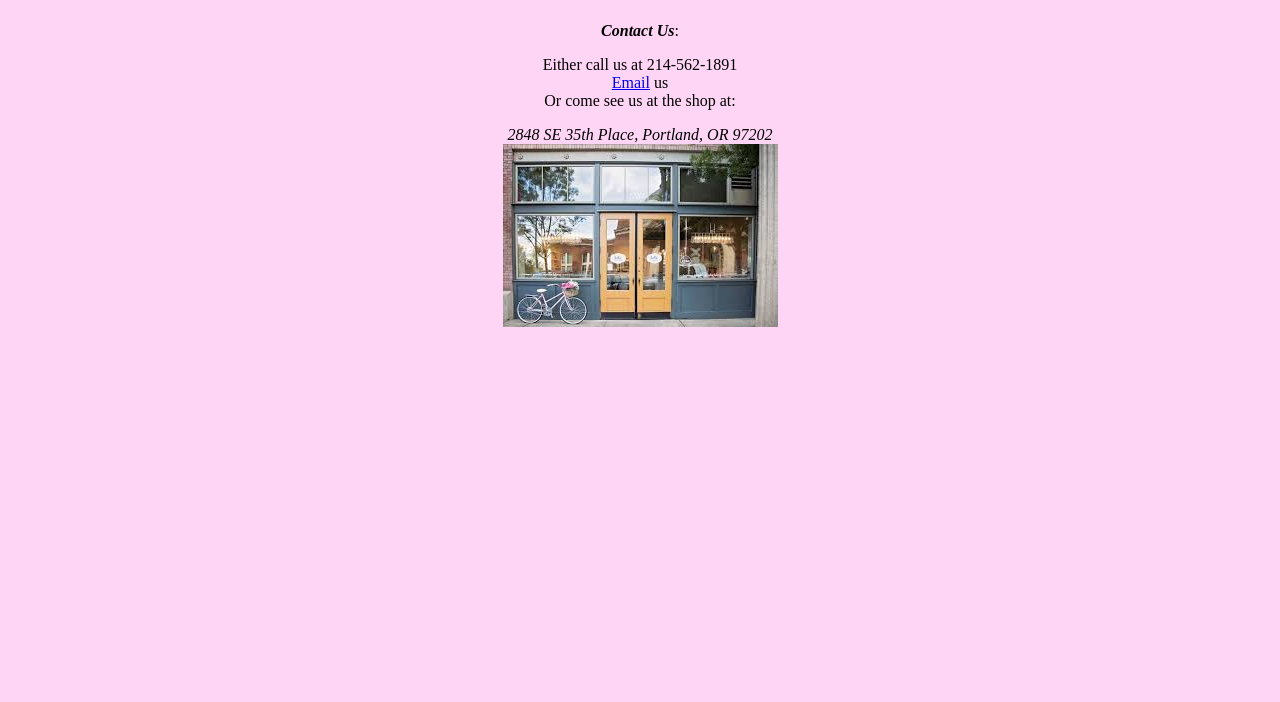
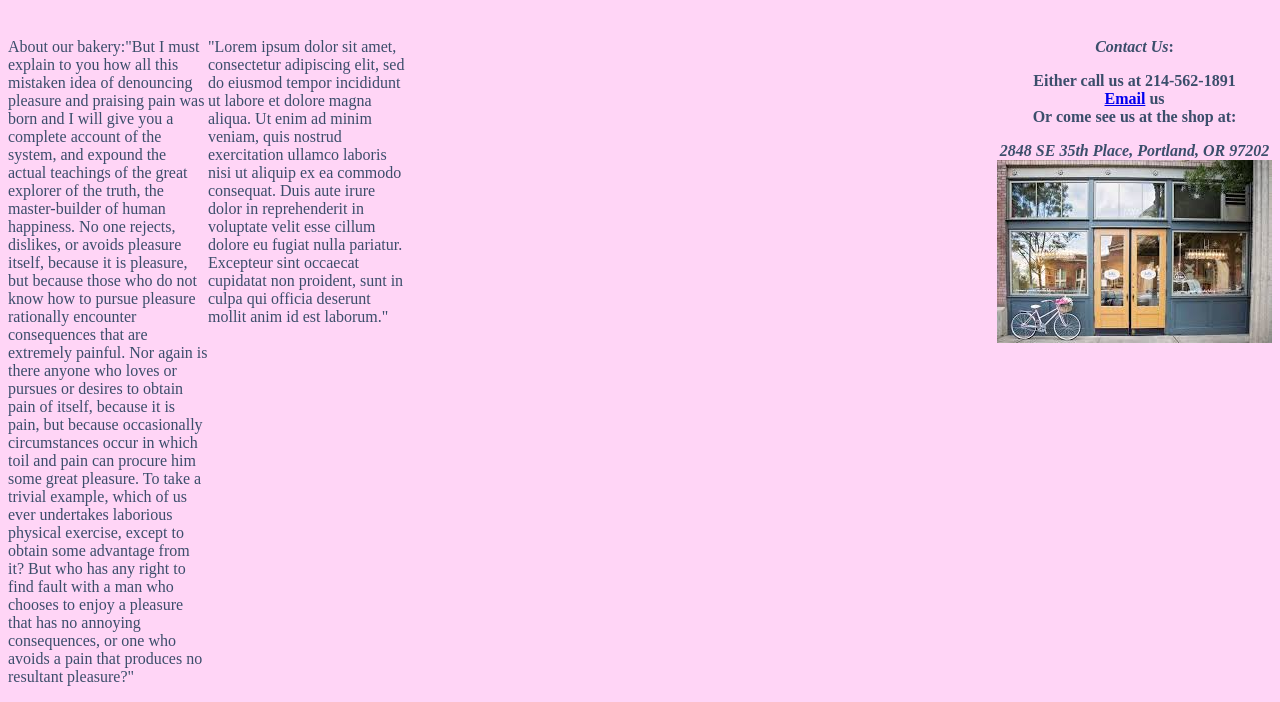
Before and after one commit to krystalmjeffries/kjscupcakes, a plain HTML site: page kjscupcakes.html in a window 1280 px wide. Shown: the part 1158-1860 px from the top of the page. Before the commit the page ends 1505 px from the top, so only its background shows below. Drawn offline with Linux system fonts and the light colour scheme.

Commit message:
Add column and text float

```diff
--- a/css/styles.css
+++ b/css/styles.css
@@ -20,6 +20,15 @@ body {
   font-size: 20px;
   color: #BB58A6;
 }
+.column {
+  width: 200px;
+  float: left;
+  color: #3B4E6B;
+}
+
 .contact {
-  text-align: center
+  text-align: center;
+  float: right;
+  font-weight: bolder;
+  color: #3B4E6B;
 }
--- a/kjscupcakes.html
+++ b/kjscupcakes.html
@@ -22,6 +22,14 @@
         <img class="medium-pic" src="img/stumptown.jpeg" alt="Stumptown logo">
     </ul>
 
+    <div class="column">
+      <p>About our bakery:"But I must explain to you how all this mistaken idea of denouncing pleasure and praising pain was born and I will give you a complete account of the system, and expound the actual teachings of the great explorer of the truth, the master-builder of human happiness. No one rejects, dislikes, or avoids pleasure itself, because it is pleasure, but because those who do not know how to pursue pleasure rationally encounter consequences that are extremely painful. Nor again is there anyone who loves or pursues or desires to obtain pain of itself, because it is pain, but because occasionally circumstances occur in which toil and pain can procure him some great pleasure. To take a trivial example, which of us ever undertakes laborious physical exercise, except to obtain some advantage from it? But who has any right to find fault with a man who chooses to enjoy a pleasure that has no annoying consequences, or one who avoids a pain that produces no resultant pleasure?"</p>
+    </div>
+
+    <div class="column">
+      <p>"Lorem ipsum dolor sit amet, consectetur adipiscing elit, sed do eiusmod tempor incididunt ut labore et dolore magna aliqua. Ut enim ad minim veniam, quis nostrud exercitation ullamco laboris nisi ut aliquip ex ea commodo consequat. Duis aute irure dolor in reprehenderit in voluptate velit esse cillum dolore eu fugiat nulla pariatur. Excepteur sint occaecat cupidatat non proident, sunt in culpa qui officia deserunt mollit anim id est laborum."</p>
+    </div>
+
     <div class="contact">
       <p><em><strong>Contact Us</strong></em>:</p>
       <p>
@@ -31,6 +39,7 @@
       <address>2848 SE 35th Place, Portland, OR 97202</address></li>
       <img src="img/cupcakeshoppe.jpeg" alt="kjs cupcake shop">
       </p>
+    </div>
     </ul>
   </body>
 </html>
```
